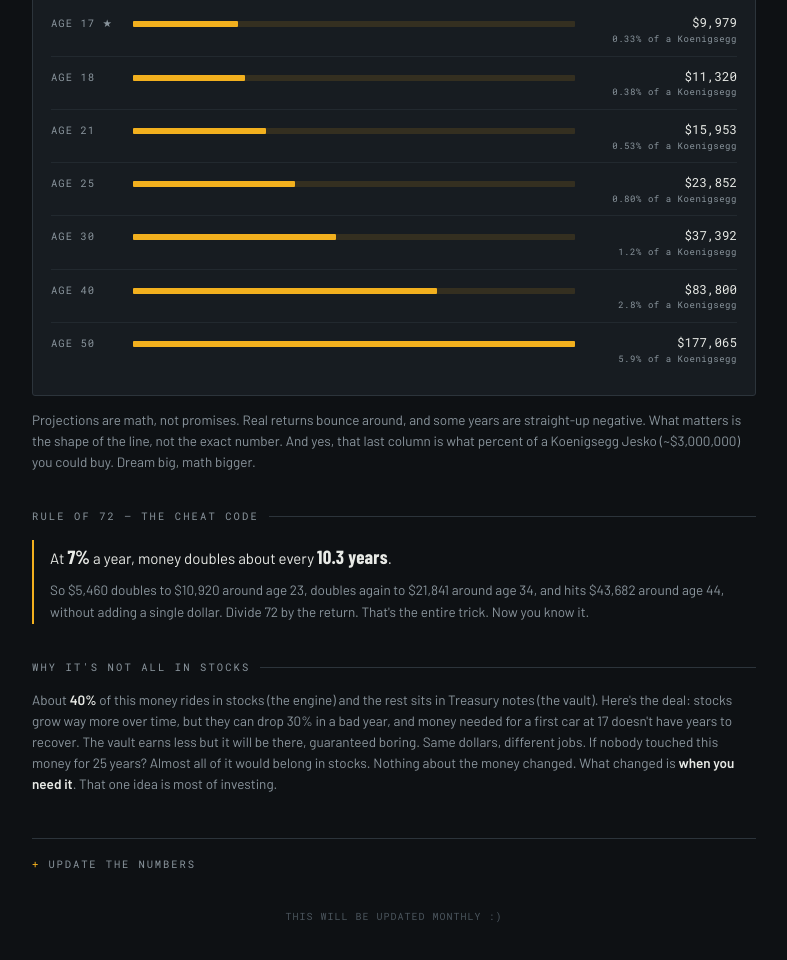
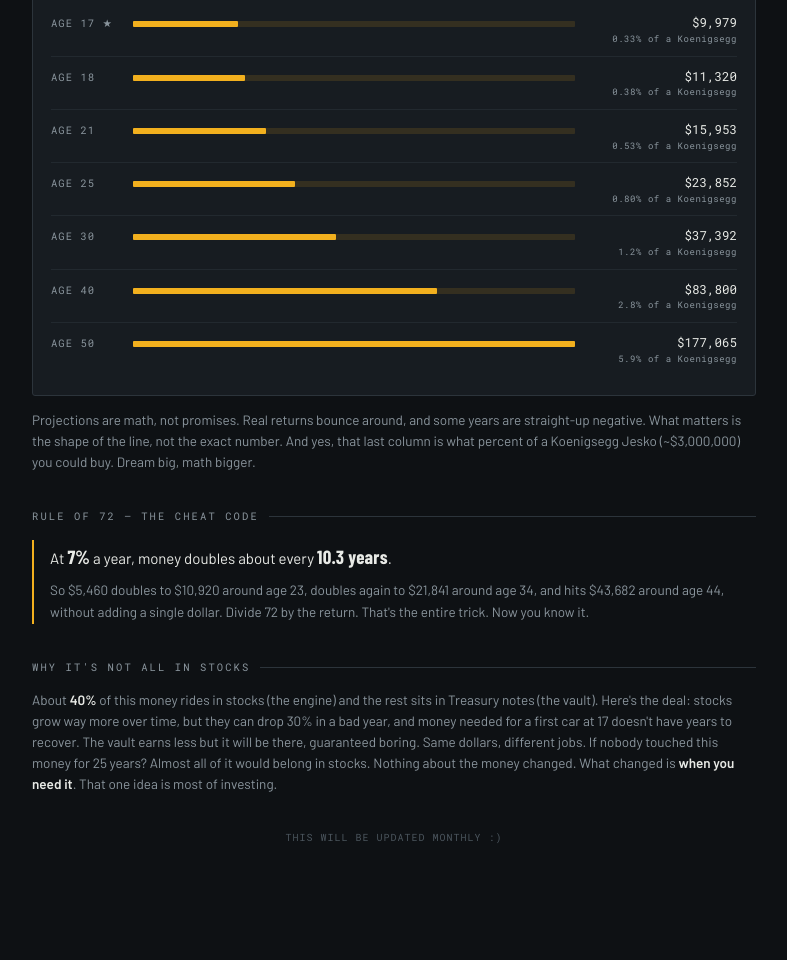
Before and after one commit to ronblair/t-planner, a plain HTML site: page index.html in a window 1280 px wide. Shown: the part 3293-4253 px from the top of the page, without its empty margins (246-1033 px from the left). After the commit the page ends 4202 px from the top, so only its background shows below. Drawn offline with nearby package versions, Linux system fonts and the light colour scheme.

Commit message:
Update index.html

```diff
--- a/index.html
+++ b/index.html
@@ -430,9 +430,9 @@ textarea{width:100%;min-height:190px;background:#0B0E11;border:1px solid var(--l
 <div class="eyebrow">Why it's not all in stocks</div>
 <p class="note" id="horizon"></p>
 </section>
-<!-- EDITOR -->
+<!-- EDITOR -- but have it hidden for now as more of a distraction than helpful -->
 
-<details class="editor">
+<details style="display: none;"class="editor">
 <summary>Update the numbers</summary>
 <p class="hint">Change values to see them update live. Nothing saves on its own. When it looks right: <b>Log this month's value</b>, then <b>Build data block</b>, copy it, and paste it over the DATA block in <code>index.html</code> on GitHub. Live about 30 seconds after you commit.</p>
 <div class="edgrid" id="edGrid"></div>
```
